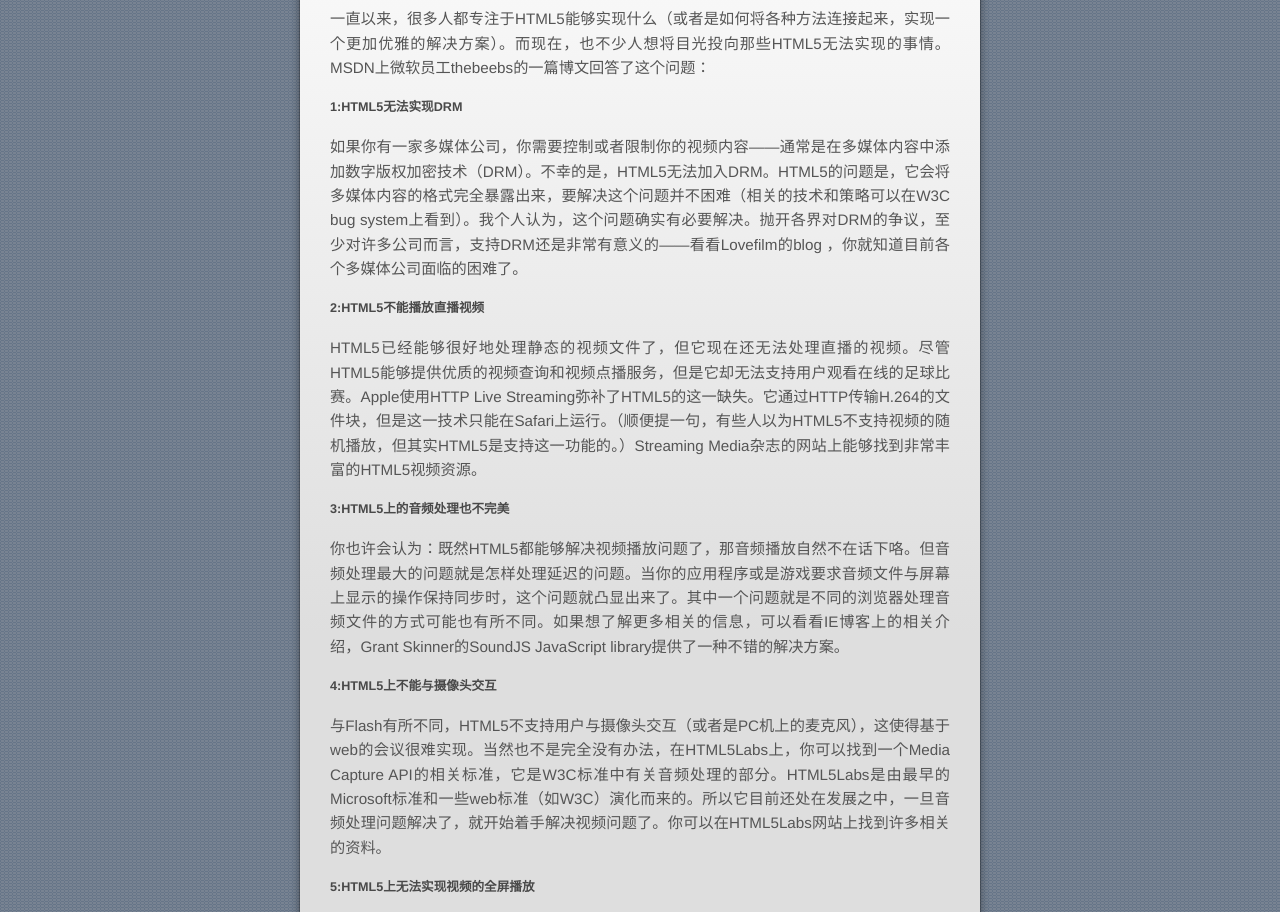
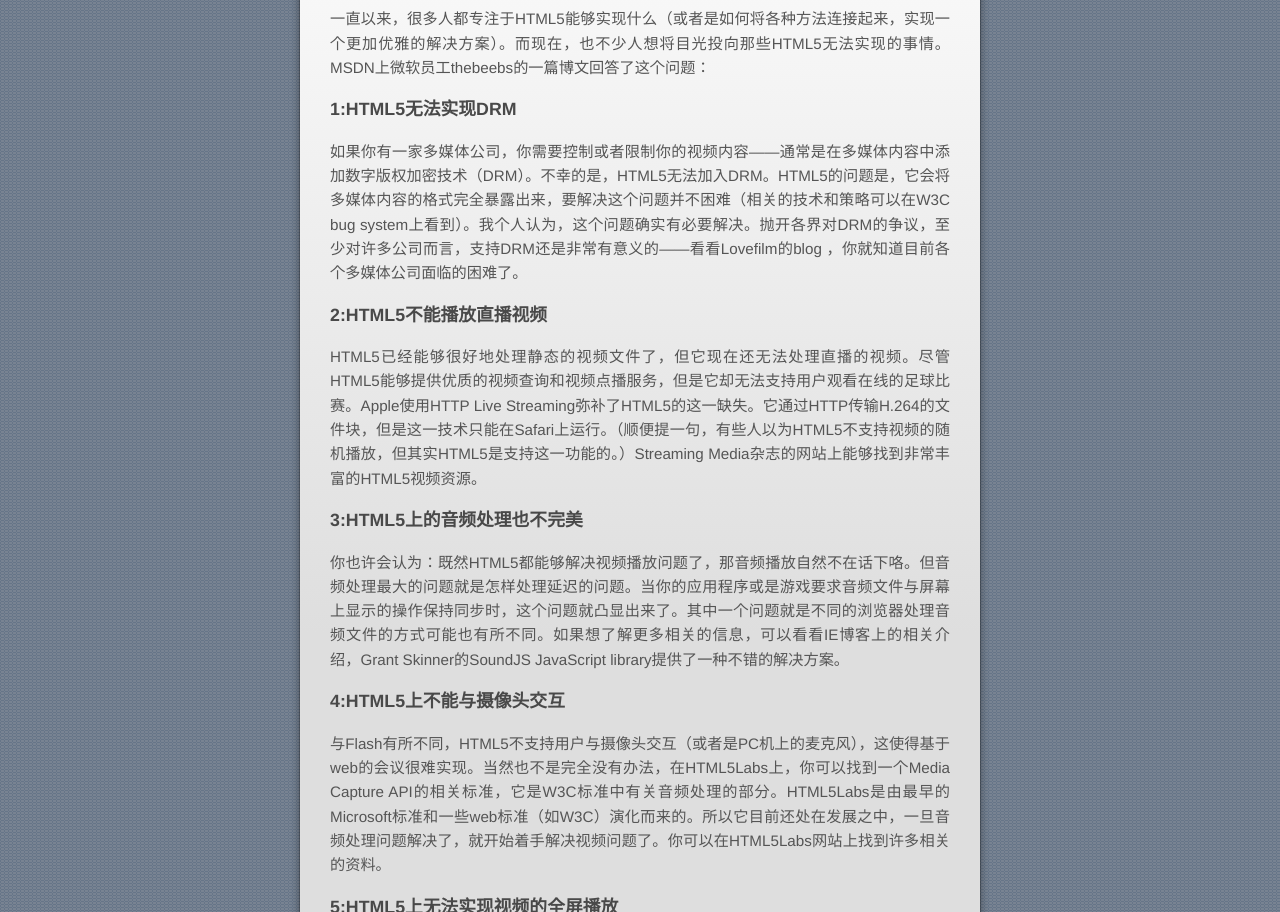
Before and after one commit to inceng/inceng.github.io, a plain HTML site: page 2017/03/18/html-cannt/index.html in a window 1280 px wide. Shown: the part 197-1109 px from the top of the page. Drawn offline with nearby package versions, Linux system fonts and the light colour scheme; a script that the page names is missing; a web font is replaced by a local one.

Commit message:
Site updated: 2017-03-21 11:26:32

```diff
--- a/2017/03/18/html-cannt/index.html
+++ b/2017/03/18/html-cannt/index.html
@@ -18,7 +18,7 @@
 <meta property="og:url" content="http://inceng.github.io/2017/03/18/html-cannt/index.html">
 <meta property="og:site_name" content="寅信 - Inceng">
 <meta property="og:description" content="一直以来，很多人都专注于HTML5能够实现什么（或者是如何将各种方法连接起来，实现一个更加优雅的解决方案）。而现在，也不少人想将目光投向那些HTML5无法实现的事情。MSDN上微软员工thebeebs的一篇博文回答了这个问题：">
-<meta property="og:updated_time" content="2017-03-20T01:17:02.116Z">
+<meta property="og:updated_time" content="2017-03-21T03:26:12.054Z">
 <meta name="twitter:card" content="summary">
 <meta name="twitter:title" content="HTML5（目前）无法帮你实现的五件事">
 <meta name="twitter:description" content="一直以来，很多人都专注于HTML5能够实现什么（或者是如何将各种方法连接起来，实现一个更加优雅的解决方案）。而现在，也不少人想将目光投向那些HTML5无法实现的事情。MSDN上微软员工thebeebs的一篇博文回答了这个问题：">
@@ -78,11 +78,11 @@
 
       <p>一直以来，很多人都专注于HTML5能够实现什么（或者是如何将各种方法连接起来，实现一个更加优雅的解决方案）。而现在，也不少人想将目光投向那些HTML5无法实现的事情。MSDN上微软员工thebeebs的一篇博文回答了这个问题：</p>
 <a id="more"></a>
-<h5 id="1-HTML5无法实现DRM"><a href="#1-HTML5无法实现DRM" class="headerlink" title="1:HTML5无法实现DRM"></a>1:HTML5无法实现DRM</h5><p>如果你有一家多媒体公司，你需要控制或者限制你的视频内容——通常是在多媒体内容中添加数字版权加密技术（DRM）。不幸的是，HTML5无法加入DRM。HTML5的问题是，它会将多媒体内容的格式完全暴露出来，要解决这个问题并不困难（相关的技术和策略可以在W3C bug system上看到）。我个人认为，这个问题确实有必要解决。抛开各界对DRM的争议，至少对许多公司而言，支持DRM还是非常有意义的——看看Lovefilm的blog ，你就知道目前各个多媒体公司面临的困难了。</p>
-<h5 id="2-HTML5不能播放直播视频"><a href="#2-HTML5不能播放直播视频" class="headerlink" title="2:HTML5不能播放直播视频"></a>2:HTML5不能播放直播视频</h5><p>HTML5已经能够很好地处理静态的视频文件了，但它现在还无法处理直播的视频。尽管HTML5能够提供优质的视频查询和视频点播服务，但是它却无法支持用户观看在线的足球比赛。Apple使用HTTP Live Streaming弥补了HTML5的这一缺失。它通过HTTP传输H.264的文件块，但是这一技术只能在Safari上运行。（顺便提一句，有些人以为HTML5不支持视频的随机播放，但其实HTML5是支持这一功能的。）Streaming Media杂志的网站上能够找到非常丰富的HTML5视频资源。</p>
-<h5 id="3-HTML5上的音频处理也不完美"><a href="#3-HTML5上的音频处理也不完美" class="headerlink" title="3:HTML5上的音频处理也不完美"></a>3:HTML5上的音频处理也不完美</h5><p>你也许会认为：既然HTML5都能够解决视频播放问题了，那音频播放自然不在话下咯。但音频处理最大的问题就是怎样处理延迟的问题。当你的应用程序或是游戏要求音频文件与屏幕上显示的操作保持同步时，这个问题就凸显出来了。其中一个问题就是不同的浏览器处理音频文件的方式可能也有所不同。如果想了解更多相关的信息，可以看看IE博客上的相关介绍，Grant Skinner的SoundJS JavaScript library提供了一种不错的解决方案。</p>
-<h5 id="4-HTML5上不能与摄像头交互"><a href="#4-HTML5上不能与摄像头交互" class="headerlink" title="4:HTML5上不能与摄像头交互"></a>4:HTML5上不能与摄像头交互</h5><p>与Flash有所不同，HTML5不支持用户与摄像头交互（或者是PC机上的麦克风），这使得基于web的会议很难实现。当然也不是完全没有办法，在HTML5Labs上，你可以找到一个Media Capture API的相关标准，它是W3C标准中有关音频处理的部分。HTML5Labs是由最早的Microsoft标准和一些web标准（如W3C）演化而来的。所以它目前还处在发展之中，一旦音频处理问题解决了，就开始着手解决视频问题了。你可以在HTML5Labs网站上找到许多相关的资料。</p>
-<h5 id="5-HTML5上无法实现视频的全屏播放"><a href="#5-HTML5上无法实现视频的全屏播放" class="headerlink" title="5:HTML5上无法实现视频的全屏播放"></a>5:HTML5上无法实现视频的全屏播放</h5><p>使用插件全屏观看视频是没有问题的。但是，如果是使用HTML5，这可能还有点困难（至少是现在）。但针对这一问题，现在已经有一些相关的支持协议了。Chris Pearce在Thundering Herd博客中介绍了他是如何使用HTML全屏API在Firefox上实现视频的全屏播放的。这个API提供了“全屏”的HTML组件。Chrome上也有相关的解决方案。</p>
+<h3 id="1-HTML5无法实现DRM"><a href="#1-HTML5无法实现DRM" class="headerlink" title="1:HTML5无法实现DRM"></a>1:HTML5无法实现DRM</h3><p>如果你有一家多媒体公司，你需要控制或者限制你的视频内容——通常是在多媒体内容中添加数字版权加密技术（DRM）。不幸的是，HTML5无法加入DRM。HTML5的问题是，它会将多媒体内容的格式完全暴露出来，要解决这个问题并不困难（相关的技术和策略可以在W3C bug system上看到）。我个人认为，这个问题确实有必要解决。抛开各界对DRM的争议，至少对许多公司而言，支持DRM还是非常有意义的——看看Lovefilm的blog ，你就知道目前各个多媒体公司面临的困难了。</p>
+<h3 id="2-HTML5不能播放直播视频"><a href="#2-HTML5不能播放直播视频" class="headerlink" title="2:HTML5不能播放直播视频"></a>2:HTML5不能播放直播视频</h3><p>HTML5已经能够很好地处理静态的视频文件了，但它现在还无法处理直播的视频。尽管HTML5能够提供优质的视频查询和视频点播服务，但是它却无法支持用户观看在线的足球比赛。Apple使用HTTP Live Streaming弥补了HTML5的这一缺失。它通过HTTP传输H.264的文件块，但是这一技术只能在Safari上运行。（顺便提一句，有些人以为HTML5不支持视频的随机播放，但其实HTML5是支持这一功能的。）Streaming Media杂志的网站上能够找到非常丰富的HTML5视频资源。</p>
+<h3 id="3-HTML5上的音频处理也不完美"><a href="#3-HTML5上的音频处理也不完美" class="headerlink" title="3:HTML5上的音频处理也不完美"></a>3:HTML5上的音频处理也不完美</h3><p>你也许会认为：既然HTML5都能够解决视频播放问题了，那音频播放自然不在话下咯。但音频处理最大的问题就是怎样处理延迟的问题。当你的应用程序或是游戏要求音频文件与屏幕上显示的操作保持同步时，这个问题就凸显出来了。其中一个问题就是不同的浏览器处理音频文件的方式可能也有所不同。如果想了解更多相关的信息，可以看看IE博客上的相关介绍，Grant Skinner的SoundJS JavaScript library提供了一种不错的解决方案。</p>
+<h3 id="4-HTML5上不能与摄像头交互"><a href="#4-HTML5上不能与摄像头交互" class="headerlink" title="4:HTML5上不能与摄像头交互"></a>4:HTML5上不能与摄像头交互</h3><p>与Flash有所不同，HTML5不支持用户与摄像头交互（或者是PC机上的麦克风），这使得基于web的会议很难实现。当然也不是完全没有办法，在HTML5Labs上，你可以找到一个Media Capture API的相关标准，它是W3C标准中有关音频处理的部分。HTML5Labs是由最早的Microsoft标准和一些web标准（如W3C）演化而来的。所以它目前还处在发展之中，一旦音频处理问题解决了，就开始着手解决视频问题了。你可以在HTML5Labs网站上找到许多相关的资料。</p>
+<h3 id="5-HTML5上无法实现视频的全屏播放"><a href="#5-HTML5上无法实现视频的全屏播放" class="headerlink" title="5:HTML5上无法实现视频的全屏播放"></a>5:HTML5上无法实现视频的全屏播放</h3><p>使用插件全屏观看视频是没有问题的。但是，如果是使用HTML5，这可能还有点困难（至少是现在）。但针对这一问题，现在已经有一些相关的支持协议了。Chris Pearce在Thundering Herd博客中介绍了他是如何使用HTML全屏API在Firefox上实现视频的全屏播放的。这个API提供了“全屏”的HTML组件。Chrome上也有相关的解决方案。</p>
 <p>以上就是HTML5目前无法实现的5件事，但是HTML5不久将解决上述这些问题。<br><!--more--></p>
 
 
```
Also changed, not shown: atom.xml (+6 -6 lines).
